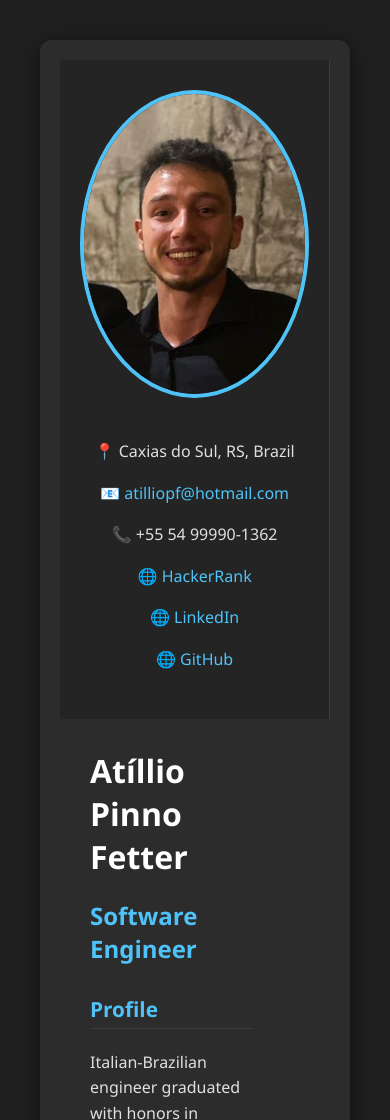
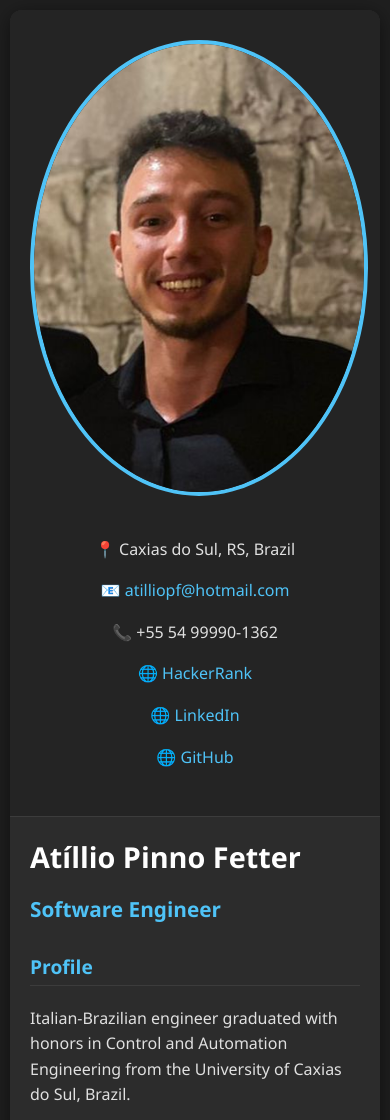
Before and after one commit to AtillioFetter/html-resume, a plain HTML site: page index.html in a window 390 px wide. Shown: the top 1120 px of the page. Drawn offline with Linux system fonts and the light colour scheme.

Commit message:
updated style

```diff
--- a/index.html
+++ b/index.html
@@ -9,7 +9,7 @@
         background-color: #1f1f1f;
         font-family: "Segoe UI", Tahoma, Geneva, Verdana, sans-serif;
         margin: 0;
-        padding: 40px;
+        padding: 10px;
         color: #e0e0e0;
       }
       .container {
@@ -19,7 +19,7 @@
         box-shadow: 0 4px 20px rgba(0, 0, 0, 0.5);
         overflow: hidden;
         flex-wrap: wrap;
-        padding: 20px;
+        flex-direction: row;
       }
       .left {
         flex: 0.4;
@@ -36,6 +36,8 @@
         border-radius: 50%;
         border: 4px solid #4fc3f7;
         margin-bottom: 20px;
+        max-width: 100%;
+        height: auto;
       }
       h1 {
         margin-top: 0;
@@ -70,6 +72,34 @@
       p,
       li {
         line-height: 1.6;
+      }
+
+      @media (max-width: 768px) {
+        .container {
+          flex-direction: column;
+        }
+        .left {
+          border-right: none;
+          border-bottom: 1px solid #3c3c3c;
+        }
+        .right {
+          padding: 20px;
+        }
+      }
+
+      @media (max-width: 480px) {
+        body {
+          padding: 10px;
+        }
+        h1 {
+          font-size: 1.8em;
+        }
+        h2 {
+          font-size: 1.3em;
+        }
+        h3 {
+          font-size: 1.2em;
+        }
       }
     </style>
   </head>
```
